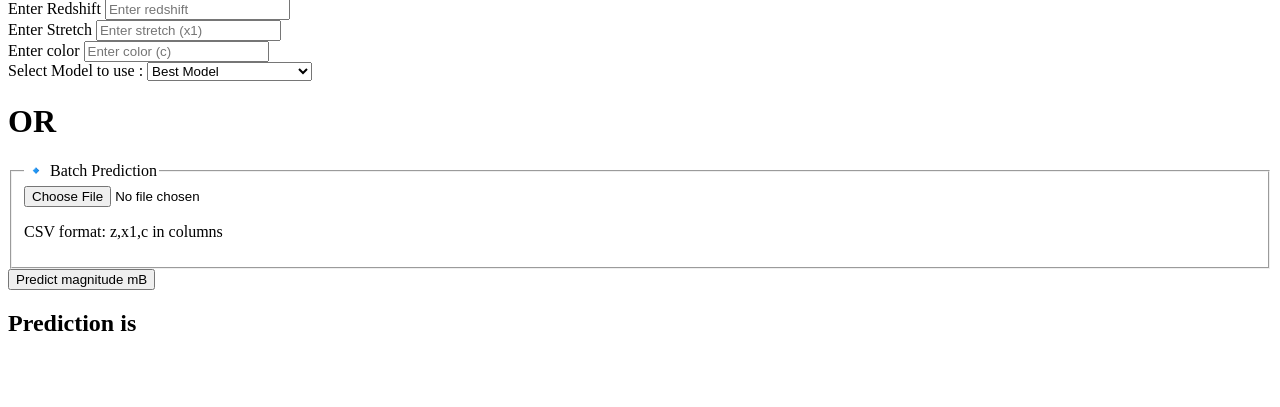
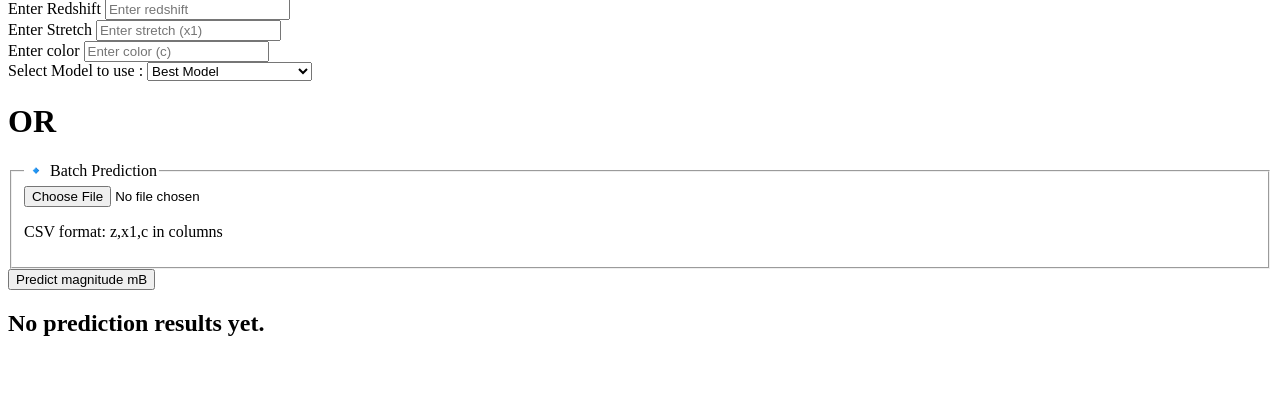
Before and after one commit to sreerag03a/pantheonplus-regression, a Flask app: page /predictdata in a window 1280 px wide. Shown: the part 67-474 px from the top of the page. Run offline with Flask 3, Linux system fonts and the light colour scheme.

Commit message:
Updated documentation

```diff
--- a/app.py
+++ b/app.py
@@ -118,4 +118,4 @@
                 raise CustomException(e,sys)
 
 if __name__ == '__main__':
-    app.run(host='0.0.0.0',debug=True)
+    app.run(host='0.0.0.0',debug=False)
--- a/templates/home.html
+++ b/templates/home.html
@@ -50,6 +50,10 @@
         </div>
         </form>
     </div>
-<h2>Prediction is {{results}}</h2>
+    {% if results %}
+<h2>Prediction is {{'%0.4f' | format(results)}}</h2>
+{% else %}
+  <h2>No prediction results yet.</h2>
+{% endif %}
   </body>
 </html>
--- a/templates/predwitherr.html
+++ b/templates/predwitherr.html
@@ -48,7 +48,7 @@
         </form>
     </div>
 {% if results %}
-  <h2>Prediction is {{ results[0][0] }} &plusmn; {{ results[1][0] }}</h2>
+  <h2>Prediction is {{ '%0.4f' | format(results[0][0]) }} &plusmn; {{ '%0.4f' | format(results[1][0]) }}</h2>
 {% else %}
   <h2>No prediction results yet.</h2>
 {% endif %}
```
Also changed, not shown: README.md.
